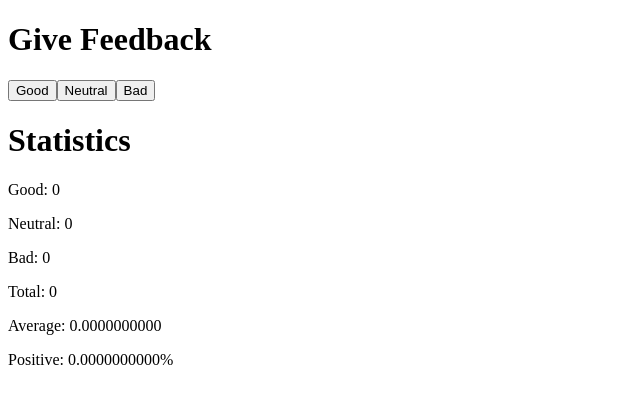
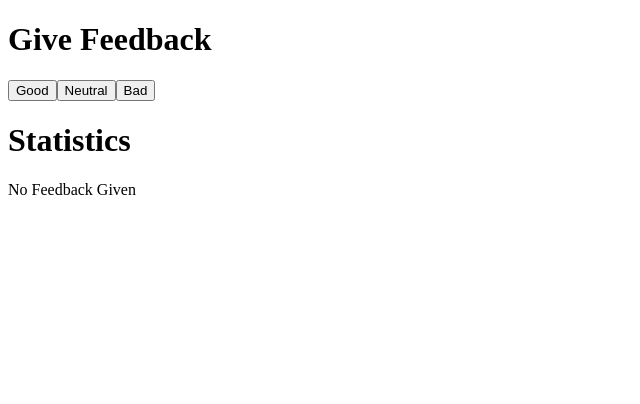
Before and after one commit to OneGameDad/FullStackOpen, a React (Vite) app in the folder part1/unicafe/: page / in a window 1280 px wide. Shown: the top 404 px of the page, without its empty margins (0-640 px from the left). Built offline with nearby package versions, Linux system fonts and the light colour scheme.

Commit message:
Completed 1.9

```diff
--- a/part1/unicafe/src/App.jsx
+++ b/part1/unicafe/src/App.jsx
@@ -10,6 +10,13 @@ const Statistics = ({ good, neutral, bad }) => {
   const total = good + neutral + bad
   const average = total === 0 ? 0 : (good - bad) / total
   const posPercentage = total === 0 ? 0 : (good / total) * 100
+
+  if (total === 0) {
+    return (
+      <div>No Feedback Given</div>
+    )
+  }
+
   return (
     <div>
       <Stats text={"Good:"} value={good} />
```
